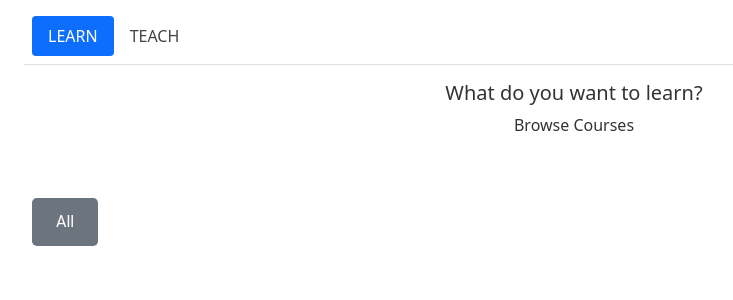
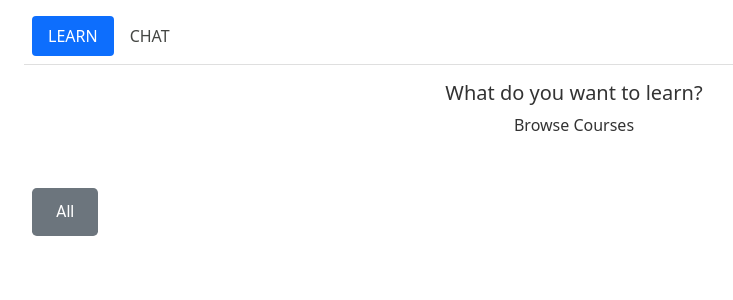
Before and after one commit to stevelab1/edusites, a Django app: page / in a window 1280 px wide. Shown: the part 89-389 px from the top of the page, without its empty margins (66-799 px from the left). Run offline with Django 3.2, Linux system fonts and the light colour scheme; data that the repository does not hold is empty; some libraries are stand-ins or nearby versions.

Commit message:
live chat tab pane homepage

```diff
--- a/courses/templates/courses/course/list.html
+++ b/courses/templates/courses/course/list.html
@@ -33,7 +33,7 @@
            <a class="nav-link active"  data-toggle="pill" href="#learn">LEARN</a>
         </li>
         <li class="nav-item">
-           <a class="nav-link" data-toggle="pill" href="#teach">TEACH</a>
+           <a class="nav-link" data-toggle="pill" href="#teach">CHAT</a>
         </li>
 <!--        <li class="nav-item">-->
 <!--           <a class="nav-link" data-toggle="pill" href="#more" tabindex="-1" aria-disabled="true">MORE</a>-->
@@ -42,7 +42,7 @@
     </div>
     <div class="tab-content">
       <div id="learn" class="tab-pane active">
-        <div class="card-body" style="height: 125px">
+        <div class="card-body" style="height: 115px">
           {% if subject %}
              <h5 class="card-title"> {{ subject.title }} Courses</h5>
              <p class="card-text"> {{ subject.content}} </p>
@@ -57,10 +57,16 @@
         </div>
       </div>
       <div id="teach" class="tab-pane fade">
-        <div class="card-body" style="height: 125px">
-        <h5 class="card-title">Want to create your own courses?</h5>
-        <p class="card-text">Start teaching today</p>
-        <a href="{% url "manage_course_list" %}" class="btn btn-primary">Create a course</a>
+        <div class="card-body" style="height: 115px">
+            <h5 class="card-title">Live Chat</h5>
+
+            <p><a href="{% url "chat:course_chat_room" "11" %}" target="_blank">
+      <button type="button" class="btn btn-dark"><svg width="1em" height="1em" viewBox="0 0 16 16" class="bi bi-chat-left-dots-fill" fill="currentColor" xmlns="http://www.w3.org/2000/svg">
+  <path fill-rule="evenodd" d="M0 2a2 2 0 0 1 2-2h12a2 2 0 0 1 2 2v8a2 2 0 0 1-2 2H4.414a1 1 0 0 0-.707.293L.854 15.146A.5.5 0 0 1 0 14.793V2zm5 4a1 1 0 1 1-2 0 1 1 0 0 1 2 0zm4 0a1 1 0 1 1-2 0 1 1 0 0 1 2 0zm3 1a1 1 0 1 0 0-2 1 1 0 0 0 0 2z"/></svg></button></a></p>
+
+<!--        <h5 class="card-title">Want to create your own courses?</h5>-->
+<!--        <p class="card-text">Start teaching today</p>-->
+<!--        <a href="{% url "manage_course_list" %}" class="btn btn-primary">Create a course</a>-->
     </div>
                 </div>
 
```
